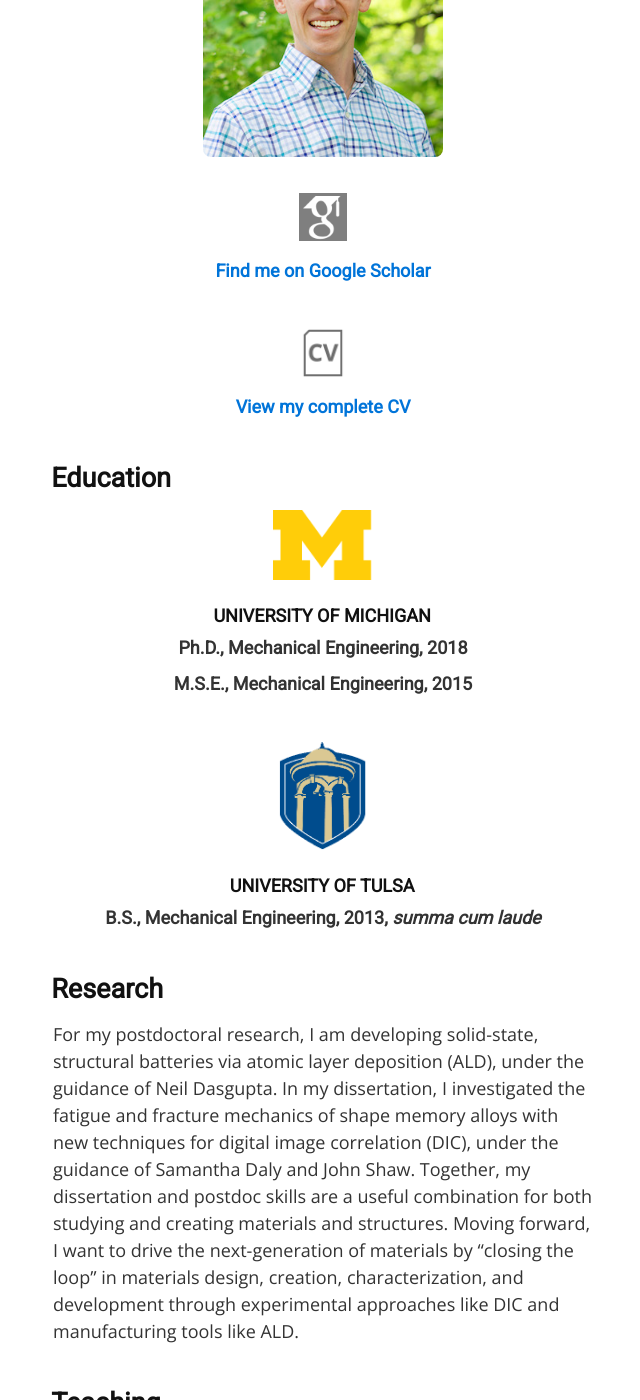
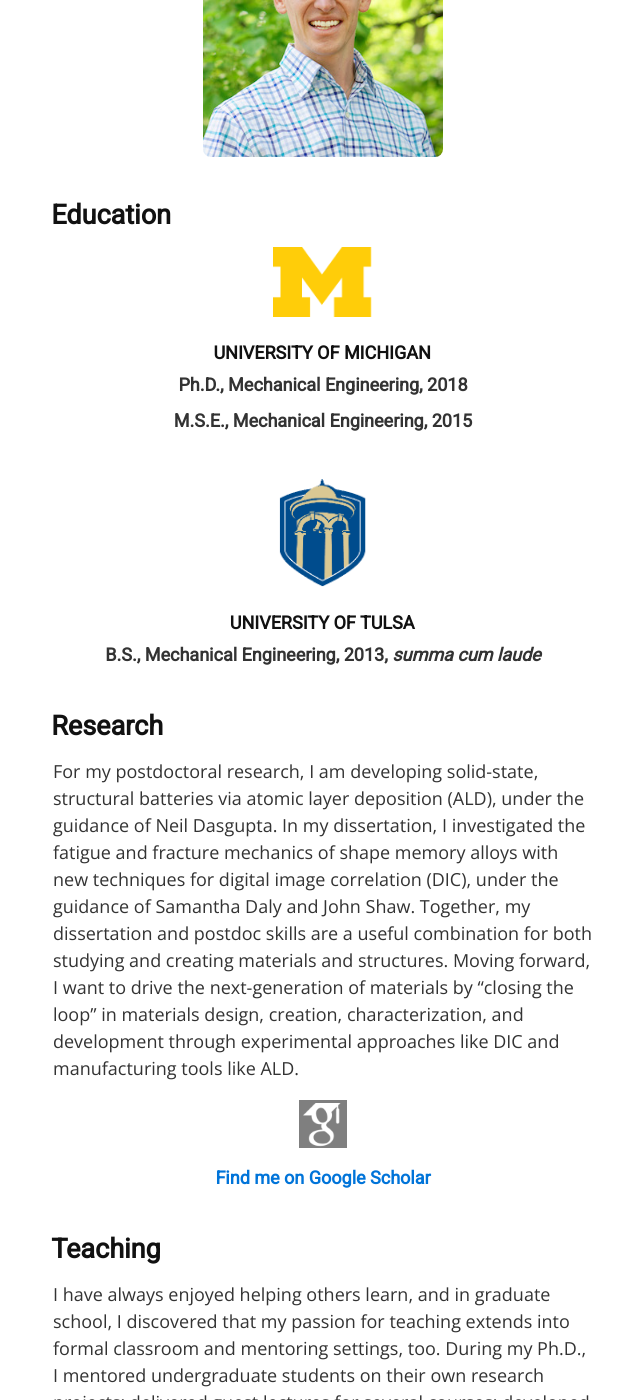
Before and after one commit to wlepage/wlepage.github.io, a Jekyll site: the page built from index.md, in a window 1280 px wide and 1400 px high, scrolled down 362 px. Shown: the whole window, without its empty margins (317-957 px from the left). Built offline with Jekyll 4.4.1, drawn with Linux system fonts in a browser that asks for light colours.

Commit message:
Update index.md

```diff
--- a/index.md
+++ b/index.md
@@ -5,20 +5,6 @@ layout: default
 <div class="centeredtext tagline">Postdoctoral Fellow, University of Michigan<br />Mechanical Engineering</div>
 <div id="mugshot">
 	<img src="img/profile.jpg" width="240" height="240" class="rounded8" />
-</div>
-
-<div id="Ricons">
-	<a class="Ricon" href="https://scholar.google.com/citations?user=ACk2g1gAAAAJ">
-	<img class="Ricon" src="img/gs.png" width="48" height="48" />
-	<figcaption>Find me on Google Scholar</figcaption>
-	</a>
-</div>
-<p>&nbsp;</p>
-<div id="Ricons">
-	<a class="Ricon" href="../William_LePage.pdf">
-	<img class="Ricon" src="img/CVicon.png" width="48" height="48" />
-	<figcaption>View my complete CV</figcaption>
-	</a>
 </div>
 
 ## Education
@@ -43,6 +29,13 @@ layout: default
 
 ## Research
 For my postdoctoral research, I am developing solid-state, structural batteries via atomic layer deposition (ALD), under the guidance of Neil Dasgupta. In my dissertation, I investigated the fatigue and fracture mechanics of shape memory alloys with new techniques for digital image correlation (DIC), under the guidance of Samantha Daly and John Shaw. Together, my dissertation and postdoc skills are a useful combination for both studying and creating materials and structures. Moving forward, I want to drive the next-generation of materials by "closing the loop" in materials design, creation, characterization, and development through experimental approaches like DIC and manufacturing tools like ALD.
+
+<div id="Ricons">
+	<a class="Ricon" href="https://scholar.google.com/citations?user=ACk2g1gAAAAJ">
+	<img class="Ricon" src="img/gs.png" width="48" height="48" />
+	<figcaption>Find me on Google Scholar</figcaption>
+	</a>
+</div>
 
 ## Teaching
 I have always enjoyed helping others learn, and in graduate school, I discovered that my passion for teaching extends into formal classroom and mentoring settings, too. During my Ph.D., I mentored undergraduate students on their own research projects; delivered guest lectures for several courses; developed and delivered a course on renewable energy for senior citizens; and served as a graduate student instructor for a junior-level mechanics of materials course. Through these experiences, my desire to become an engineering professor has been affirmed.
```
